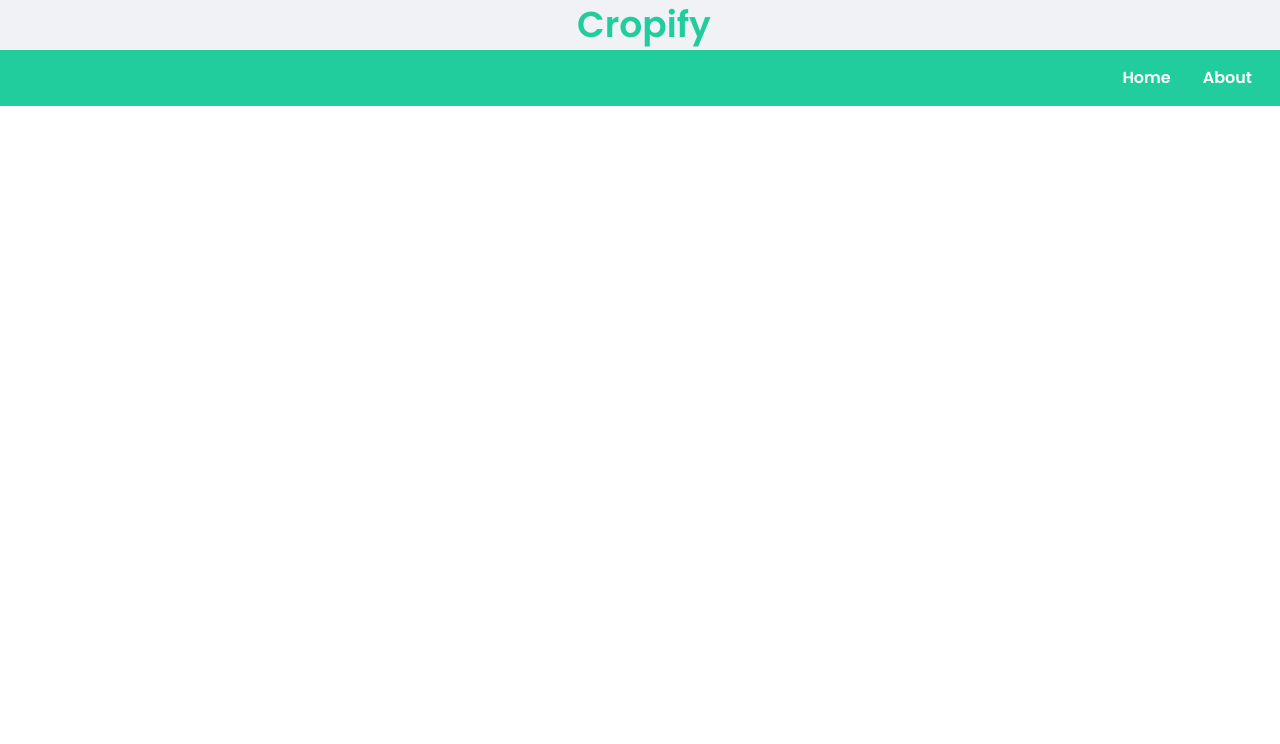
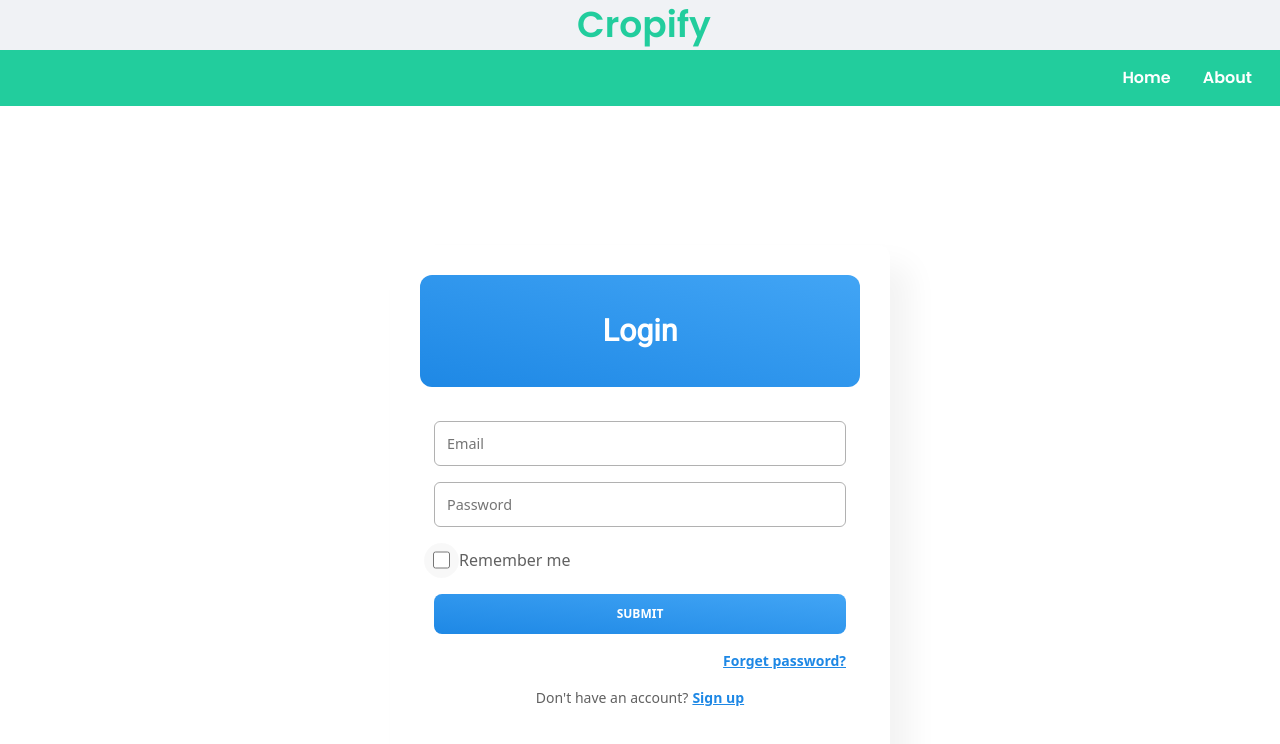
Before and after one commit to Pranjalbajpai3030/cropify, a React (Create React App) app: page /login in a window 1280 px wide. Before the commit this address had no page. Shown: the top 744 px of the page. Built offline with nearby package versions, Linux system fonts and the light colour scheme; the HTML template or start-up script is replaced by a standard one.

Commit message:
login added with the corrected front-end and logic

```diff
--- a/package.json
+++ b/package.json
@@ -11,6 +11,7 @@
     "@testing-library/react": "^13.4.0",
     "@testing-library/user-event": "^13.5.0",
     "axios": "^1.7.2",
+    "concurrently": "^8.2.2",
     "react": "^18.3.1",
     "react-avatar-editor": "^13.0.2",
     "react-dom": "^18.3.1",
--- a/src/App.js
+++ b/src/App.js
@@ -3,6 +3,8 @@ import { BrowserRouter as Router, Route, Routes } from 'react-router-dom';
 import Navbar from './components/NavBar';
 import Home from './pages/Home';
 import About from './pages/About';
+import Login from './components/Login';
+import Signup from './components/Signup';
 import './App.css';
 
 const App = () => {
@@ -13,6 +15,8 @@ const App = () => {
         <Routes>
           <Route path="/" element={<Home />} />
           <Route path="/about" element={<About />} />
+          <Route path="/login" element={<Login />} />
+          <Route path="/signup" element={<Signup />} />
         </Routes>
       </div>
     </Router>
--- a/src/Login.js
+++ b/src/components/Login.js
@@ -1,6 +1,6 @@
 import React, { useState } from 'react';
 import { useNavigate, Link } from 'react-router-dom';
-import './form.css';
+import './From.css';
 
 const Login = (props) => {
     const [credentials, setCredentials] = useState({ email: "", password: "" });
@@ -20,7 +20,7 @@ const Login = (props) => {
             const json = await response.json();
             console.log("Response from server:", json);
 
-            if (json.success) {
+            if (json.msg==="success") {
                 localStorage.setItem('auth-token', json.authToken);
                 navigate("/");
             } else {
--- a/src/components/NavBar.js
+++ b/src/components/NavBar.js
@@ -46,6 +46,7 @@ const Navbar = () => {
               <li className="nav-item">
                 <Link className={`nav-link ${pathname === '/about' ? 'active' : ''}`} to="/about">About</Link>
               </li>
+
             </ul>
           </div>
         </div>
--- a/src/Signup.js
+++ b/src/components/Signup.js
@@ -1,5 +1,5 @@
 import React from 'react';
-import './form.css';
+import './From.css';
 import { Link } from 'react-router-dom';
 
 const Signup = () => {
```
Also changed, not shown: src/components/From.css (renamed from src/From.css), 1 other file (tests, documents, lock files or other folders).
